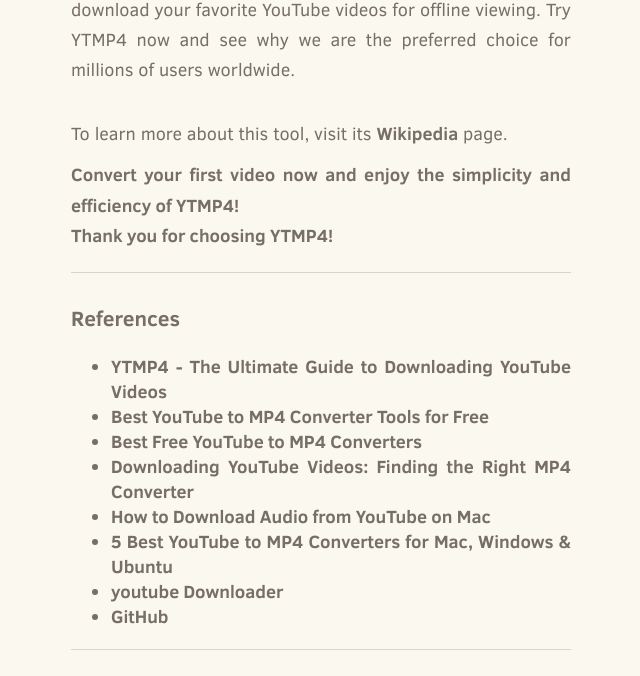
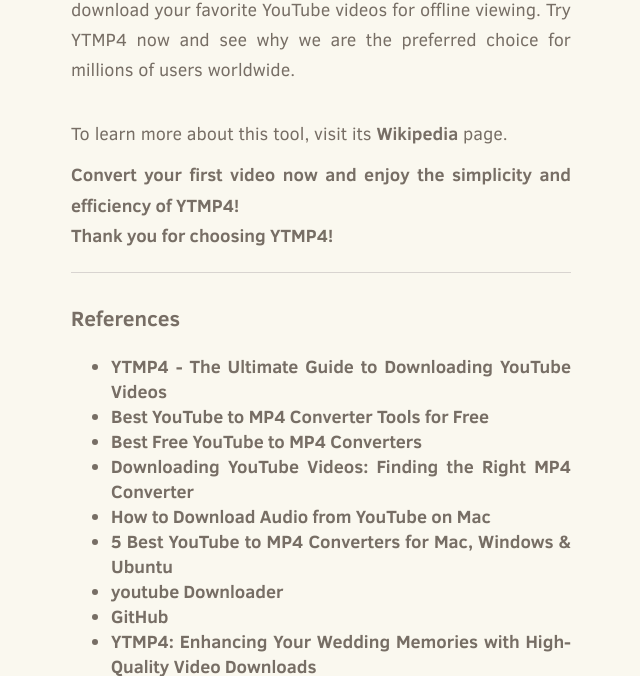
Before and after one commit to play2048gameco/2048, a plain HTML site: page ytmp4/index.html in a window 1280 px wide. Shown: the part 4440-5116 px from the top of the page, without its empty margins (319-959 px from the left). Drawn offline with Linux system fonts and the light colour scheme.

Commit message:
Update index.html

```diff
--- a/ytmp4/index.html
+++ b/ytmp4/index.html
@@ -156,6 +156,7 @@
 <li><a href="https://www.ganjingworld.com/news/5-best-youtube-to-mp4-converters-for-mac-windows-ubuntu-ytmp4/1gqqtp1j6ct3g4zhAXgjcy3Y813b1c">5 Best YouTube to MP4 Converters for Mac, Windows & Ubuntu</a></li>
 <li><a href="https://ytmp4-youtube-mp4.blogspot.com/2024/06/best-youtube-video-downloader-tools.html">youtube Downloader</a></li>
 <li><a href="https://github.com/ytmp4-is">GitHub</a></li>
+<li><a href="https://pencraftednews.com/ytmp4-high-quality-video-downloads/">YTMP4: Enhancing Your Wedding Memories with High-Quality Video Downloads</a></li>
 	  </ul>
 	  <hr>
 	<p style="text-align:center"><strong>©2024 - <a href="https://play2048gameco.github.io/2048/">Ytmp4</a></strong></p>
```
